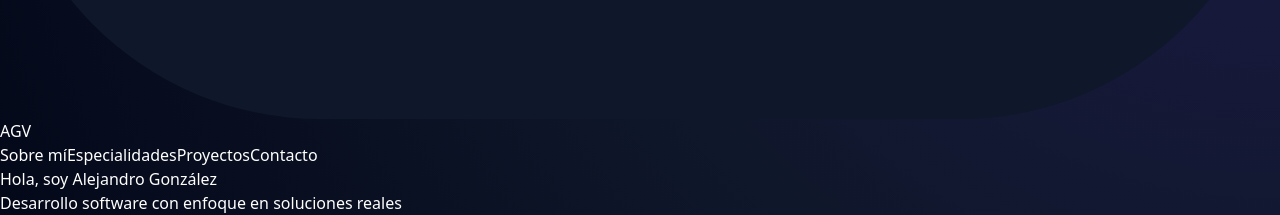
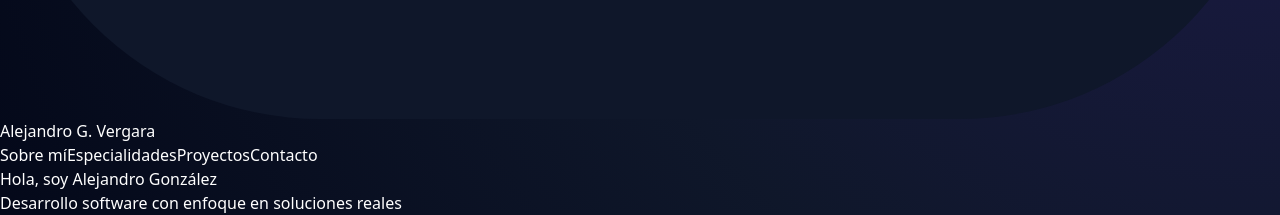
Before and after one commit to aagv2004/mi-portafolio, a React (Vite) app: page / in a window 1280 px wide. Shown: the part 1161-1376 px from the top of the page. Built offline with nearby package versions, Linux system fonts and the light colour scheme.

Commit message:
nombre completo

```diff
--- a/src/App.jsx
+++ b/src/App.jsx
@@ -24,7 +24,7 @@ function App() {
         <nav className="max-w-7xl mx-auto px-6 lg:px-8 h-16 flex items-center justify-between">
           <a href="#" className="flex items-center gap-3">
             <img src="/vite.svg" alt="Logo" className="w-8 h-8" />
-            <span className="font-bold text-white tracking-wide">AGV</span>
+            <span className="font-bold text-white tracking-wide">Alejandro G. Vergara</span>
           </a>
 
           <div className="hidden md:flex items-center gap-8 text-sm text-slate-300">
```
